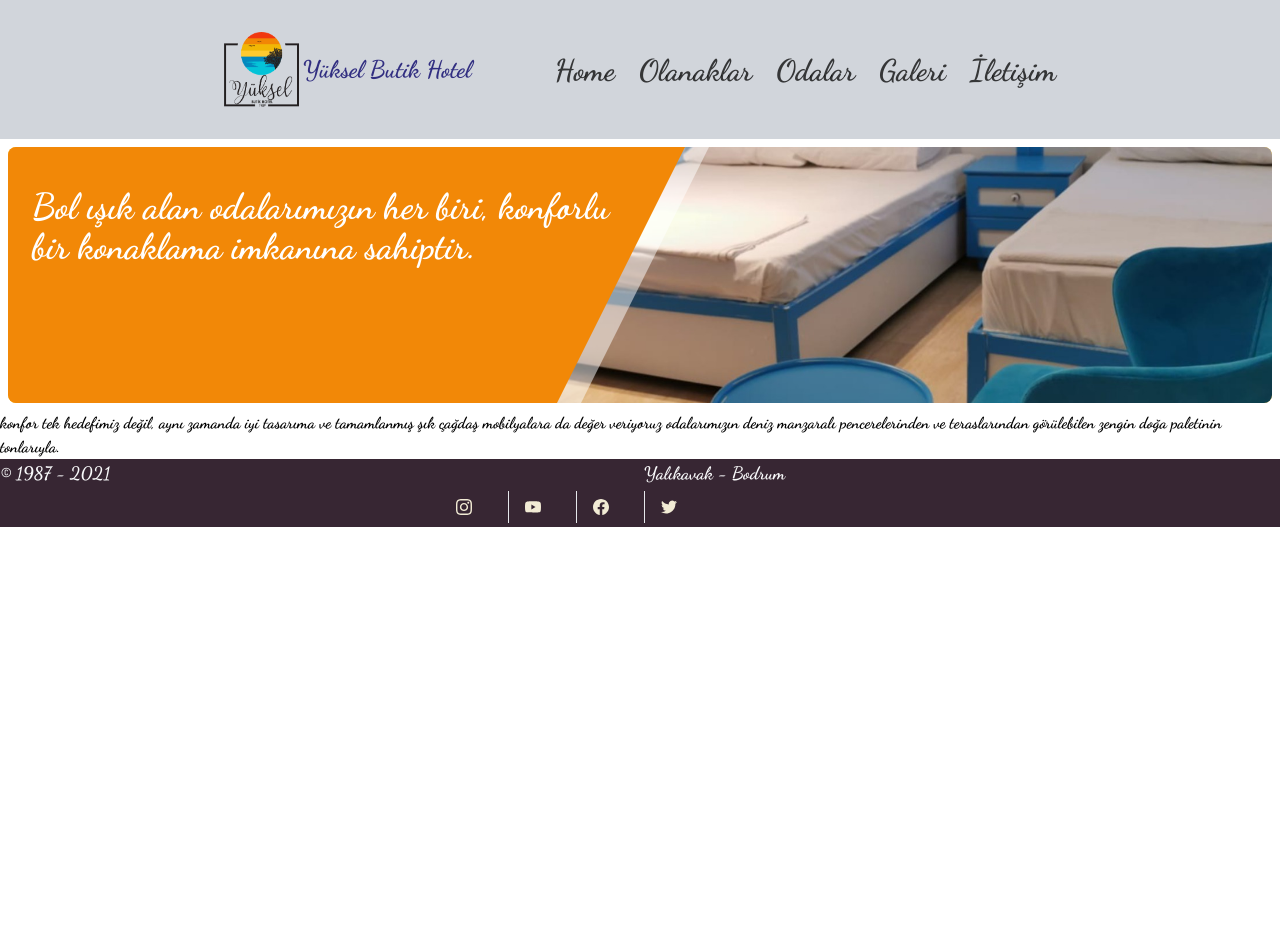
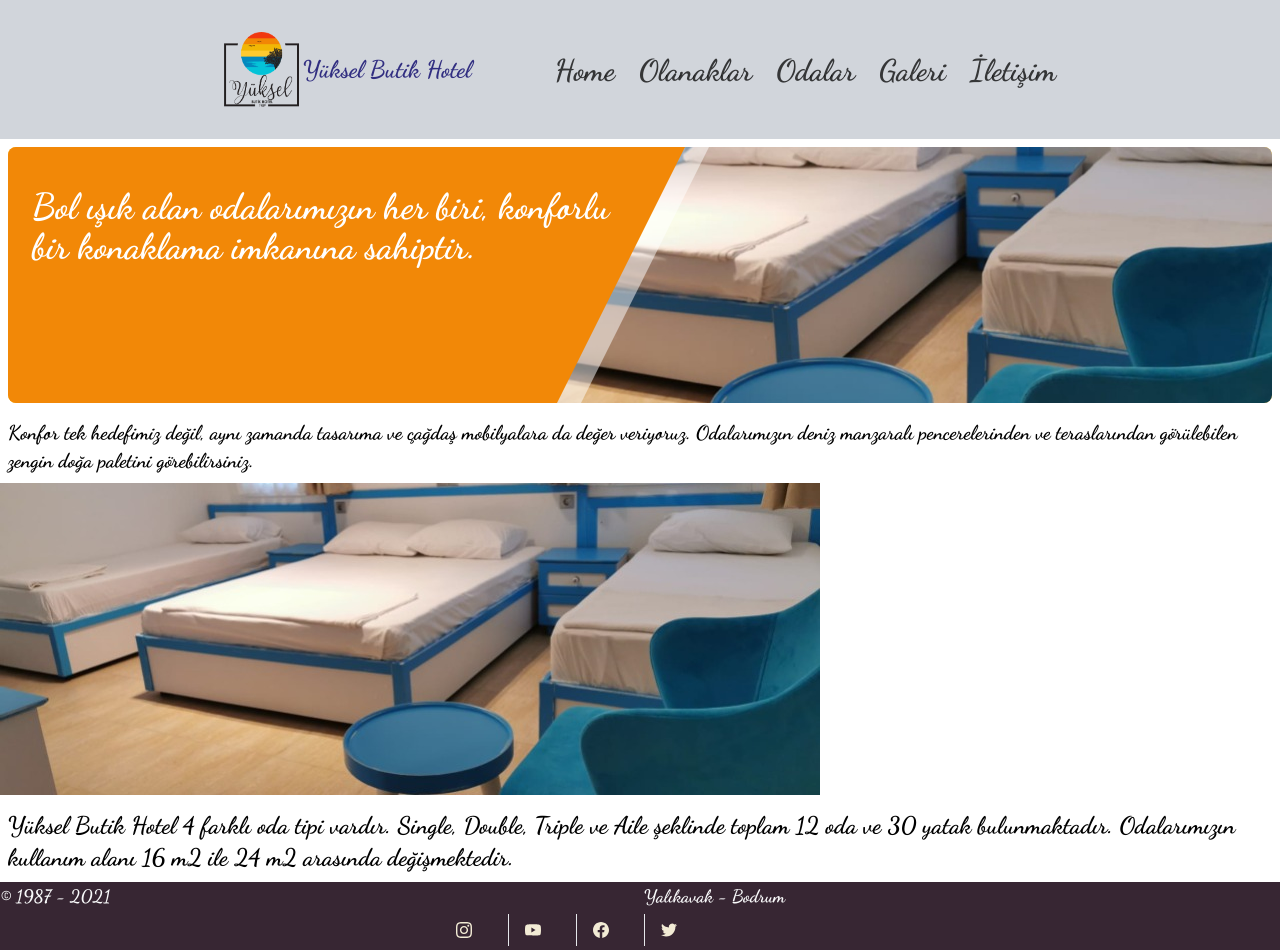
Before and after one commit to ebartan/yuksel-butik-hotel, a Next.js app: page /odalar in a window 1280 px wide. Before the commit the page ends 800 px from the top, so only its background shows below. Built offline with nearby package versions, Linux system fonts and the light colour scheme.

Commit message:
odalar design

```diff
--- a/pages/index.js
+++ b/pages/index.js
@@ -34,8 +34,9 @@ export default function Home({olanaklar}) {
   {olanaklar.results.map((etkinlik) => (
 
         <div key={etkinlik.id} className="my-4 px-4 w-1/2 overflow-hidden md:w-1/4 lg:w-1/3 xl:w-1/6">
-        {etkinlik.data.baslik[0].text}{console.log(etkinlik.data.icon.url)}
-        <div className="w-16 sm:w-32 h-16 sm:h-32 rounded-b-lg bg-cover bg-center" style={{ backgroundImage: `url(${etkinlik.data.icon.url})` }}></div>
+        <p className="text-xl ml-2">{etkinlik.data.baslik[0].text}</p>
+        {console.log(etkinlik.data)}
+        <div className="w-16 sm:w-32 h-16 sm:h-32 ml-2 mt-2 rounded-b-lg bg-cover bg-center" style={{ backgroundImage: `url(${etkinlik.data.icon.url})` }}></div>
   </div>
 
 
--- a/pages/odalar.js
+++ b/pages/odalar.js
@@ -1,6 +1,6 @@
 import Head from 'next/head'
 import Layout from "../components/Layout"
-
+import Image from 'next/image'
 export default function Odalar() {
   return (
     <Layout>
@@ -26,8 +26,16 @@ export default function Odalar() {
   <div className="absolute top-0 right-0 block w-9/12 h-full">
     <img alt="Snowy mountain lake" className="object-cover min-w-full h-full" src="/odalar.jpg"/></div>
 </div>
-<div>konfor tek hedefimiz değil, aynı zamanda iyi tasarıma ve tamamlanmış şık çağdaş mobilyalara da değer veriyoruz
-odalarımızın deniz manzaralı pencerelerinden ve teraslarından görülebilen zengin doğa paletinin tonlarıyla.</div>
+<div><p className=" text-xl ml-2 mr-2 mt-2 mb-2">Konfor tek hedefimiz değil, aynı zamanda tasarıma ve çağdaş mobilyalara da değer veriyoruz.
+Odalarımızın deniz manzaralı pencerelerinden ve teraslarından görülebilen zengin doğa paletini görebilirsiniz.</p>
+<Image className="ml-2 mr-2 mt-2 mb-2"
+        src="/odalar-cover.jpg"
+        alt="Picture of the author"
+        width={820}
+        height={312}
+      />
+</div>
+<div><p className="text-2xl ml-2 mr-2 mt-2 mb-2">Yüksel Butik Hotel 4 farklı oda tipi vardır. Single, Double, Triple ve Aile şeklinde toplam 12 oda ve 30 yatak bulunmaktadır. Odalarımızın kullanım alanı 16 m2 ile 24 m2 arasında değişmektedir.</p></div>
       </Layout>
   )
 }
```
Also changed, not shown: public/odalar-cover.jpg (added), public/odalar-spalsh.jpg (added).
